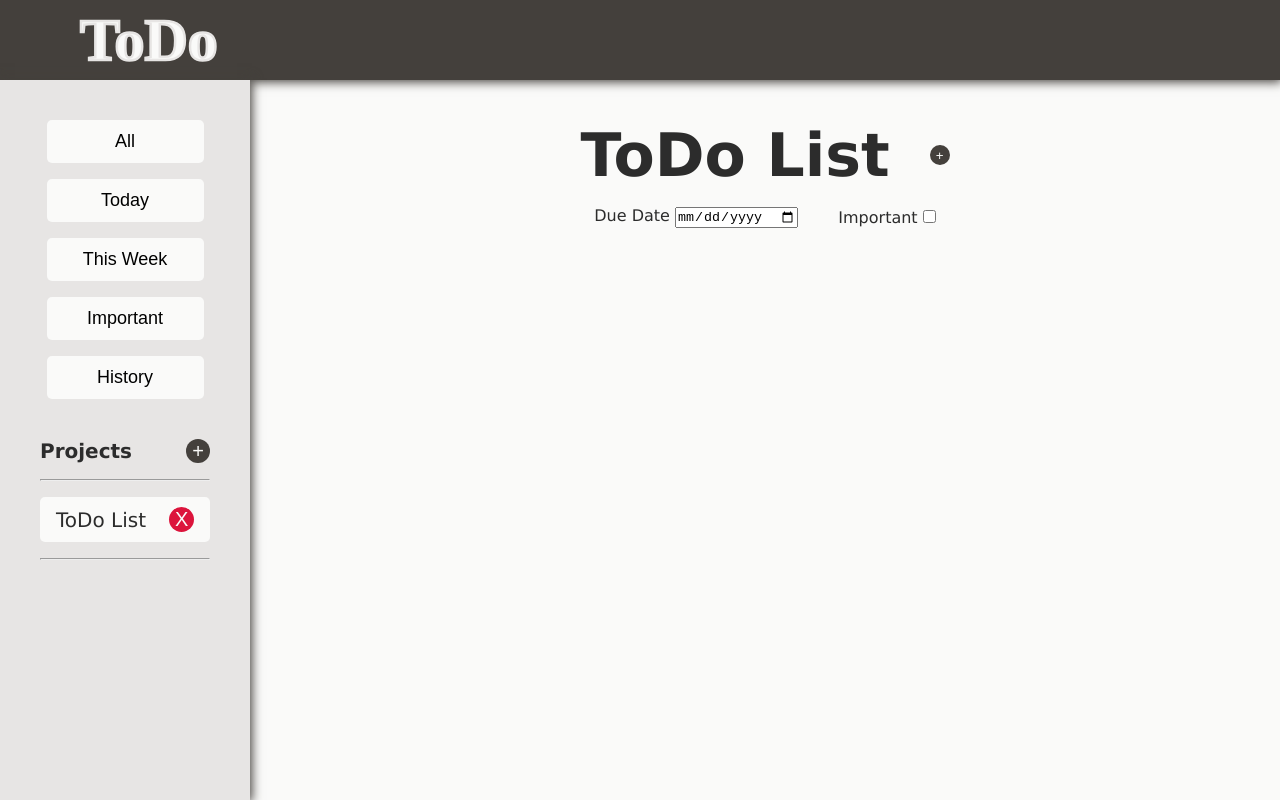
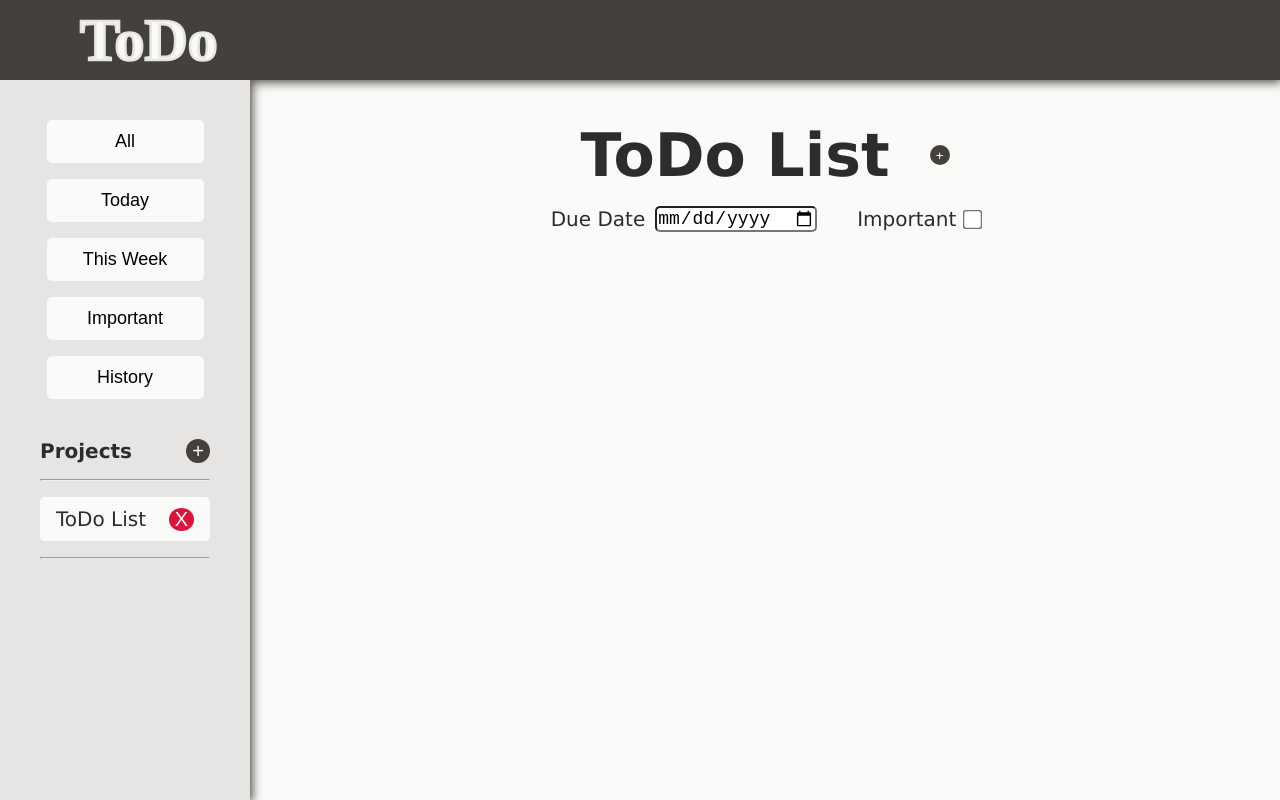
Before and after one commit to amNotAWalnutToday/odin-todo, a website built with webpack: page dist/index.html in a window 1280 px wide. Built offline with nearby package versions, Linux system fonts and the light colour scheme; a web font is replaced by a local one.

Commit message:
Update style of buttons, refactor css

```diff
--- a/src/projectDOM.js
+++ b/src/projectDOM.js
@@ -55,12 +55,12 @@ const showProject = (() => {
                             </div>
                             <div>
                                 <div>
-                                    <label>Due Date</label>
-                                    <input type="date" value="${project.dueDate}"/>
+                                    <label for="date">Due Date</label>
+                                    <input id="date" type="date" value="${project.dueDate}"/>
                                 </div>
                                 <div>
-                                    <label>Important</label>
-                                    <input type="checkbox"/>
+                                    <label for="priority">Important</label>
+                                    <input id="priority" type="checkbox"/>
                                 </div>
                             </div>`;
         document.querySelector('#add-task').addEventListener('click',displayTask);
--- a/src/styles.css
+++ b/src/styles.css
@@ -12,7 +12,9 @@
     color: var(--main-font);
 }
 
-*, *::before, *::after {
+*,
+*::before,
+*::after {
     margin: 0;
     padding: 0;
     box-sizing: border-box;
@@ -30,7 +32,9 @@
 }
 
 /*Header*/
-#header, #navbar, .form{
+#header,
+#navbar,
+.form{
     box-shadow: 0px 0px 10px 2px var(--button-c);
     z-index: 1;
 }
@@ -46,7 +50,9 @@
     background-color: var(--navbar);
 }
 
-#nav, #create-project, .form {
+#nav,
+#create-project,
+.form {
     display: flex;
     flex-direction: column;
     gap: 1rem;
@@ -127,12 +133,19 @@
     padding: 0 10rem;
 }
 
+#todo > div > div {
+    display:flex;
+    align-items: center;
+    gap: 10px;
+}
+
 #todo > div:first-child {
     margin-top: 2.5rem;
 }
 
 /*text*/
-#header > h1, #todo h1 {
+#header > h1,
+#todo h1 {
     font-size: 60px;
 }
 
@@ -143,10 +156,15 @@
     -webkit-text-stroke: 2.5px var(--navbar);
 }
 
-#create-project *, #todo p {
+#create-project *,
+#todo p,
+#todo label {
     font-size: 20px;
 }
 
+.project > p {
+    pointer-events: none;
+}
 
 .form h1 {
     width: 100%;
@@ -155,13 +173,15 @@
     transform: translateY(-16px);
 }
 
-.form label, .form input{
+.form label,
+.form input{
     margin: 0 3.5rem;
 }
 
 /*components*/
 /*navbar*/
-#nav > button, .project {
+#nav > button,
+.project {
     width: 50%;
     height: 25px;
     padding: 0.5em 1rem;
@@ -174,27 +194,38 @@
     background-color: var(--page);
 }
 
-#nav > button:enabled:hover, #nav > button:focus, .add:enabled:hover, .project.button:hover {
+#nav > button:enabled:hover,
+#nav > button:focus,
+.add:enabled:hover,
+.project.button:hover,
+.project > button:hover,
+#popup button:hover {
     outline: var(--border);
     filter: brightness(1.2);
     cursor: pointer;
 }
 
-#nav > button:focus-within, .selected {
+#nav > button:focus-within,
+.selected {
     color: var(--secondary-font) !important;
     background-color: var(--button-c) !important;
 }
 
-.project > p {
-    pointer-events: none;
-}
+
 
 /*projects*/
-.add, .nav-project button {
+.add,
+.nav-project button {
     padding: 0 6px;
     border: none;
     border-radius: 50%;
     color: var(--secondary-font);
+}
+
+.add:hover,
+.nav-project button:hover {
+    animation: spin 3s infinite alternate;
+    transition: ease;
 }
 
 .add {
@@ -202,14 +233,21 @@
 }
 
 .nav-project button {
-    width: 25px;
-    height: 25px;
     background-color: crimson;
 }
 
 /*ToDo list Page*/
 #todo > div:first-child > button {
     height: 20px;
+}
+
+#todo input[type="date"]{
+    border-radius: 5px;
+    font-size: 18px;
+}
+
+#todo input[type="checkbox"] {
+    transform: scale(1.5);
 }
 
 /*popup*/
@@ -239,3 +277,12 @@
     color: var(--secondary-font);
     background: linear-gradient(90deg,var(--header),var(--main-font));
 }
+
+@keyframes spin {
+    from {
+        transform: rotate(0deg);
+    }
+    to {
+        transform: rotate(360deg);
+    }
+}
```
Also changed, not shown: dist/main.js.
